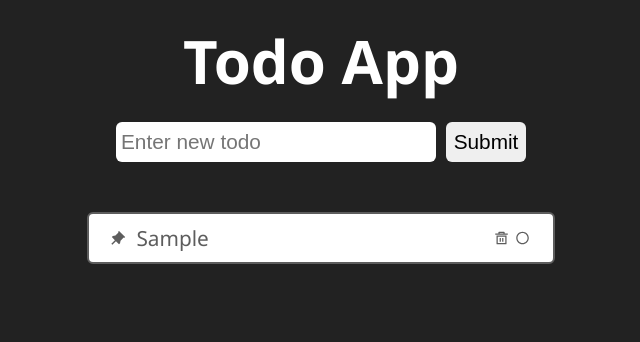
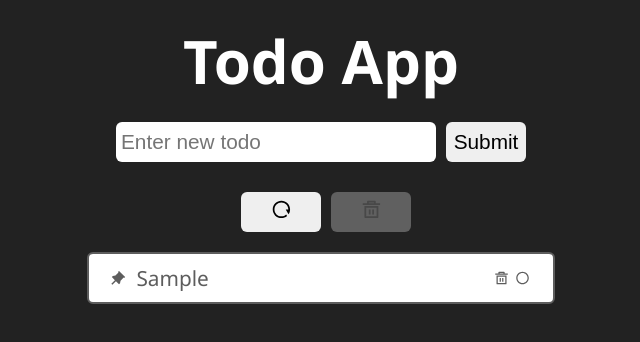
Before and after one commit to ShevViktoryia/Todo-app, a React (Create React App) app: page / in a window 1280 px wide. Both pictures are taken after typing "Sample" into the empty fields and a click on the input "Submit". Shown: the top 342 px of the page, without its empty margins (319-959 px from the left). Built offline with nearby package versions, Linux system fonts and the light colour scheme.

Commit message:
feat: add reset all todos and delete completed tasks functionality

```diff
--- a/src/App.js
+++ b/src/App.js
@@ -3,6 +3,7 @@ import { v4 as uuidv4 } from "uuid";
 import "./App.css";
 import TodoForm from "./components/TodoForm/TodoForm";
 import TodoList from "./components/TodoList/TodoList";
+import ActionButtons from "./components/ActionButtons/ActionButtons";
 function App() {
   const [todoList, setTodoList] = useState([]);
   function addNewTodo(text) {
@@ -27,10 +28,30 @@ function App() {
     );
   }
 
+  function resetTodoListHandler() {
+    setTodoList([]);
+  }
+
+  function deleteCompletedTodoHandler() {
+    setTodoList(todoList.filter((todo) => !todo.isCompleted));
+  }
+
+  const completedTodoCount = todoList.filter((todo) => todo.isCompleted).length;
+
   return (
     <div className="App">
       <h1>Todo App</h1>
       <TodoForm addTodo={addNewTodo} />
+      {!todoList.length ? (
+        <></>
+      ) : (
+        <ActionButtons
+          completedTodo={!!completedTodoCount}
+          resetTodoList={resetTodoListHandler}
+          deleteCompletedTodo={deleteCompletedTodoHandler}
+        />
+      )}
+
       <TodoList
         todos={todoList}
         deleteTodo={deleteTodoHandler}
--- /dev/null
+++ b/src/components/ActionButtons/ActionButtons.js
@@ -0,0 +1,21 @@
+import Button from "../UI/Button";
+import { RiRestartLine, RiDeleteBin5Line } from "react-icons/ri";
+
+function ActionButtons({ resetTodoList, deleteCompletedTodo, completedTodo }) {
+  return (
+    <>
+      <Button title="Reset tasks" onClick={resetTodoList}>
+        <RiRestartLine />
+      </Button>
+      <Button
+        title="Delete completed tasks"
+        onClick={deleteCompletedTodo}
+        disabled={!completedTodo}
+      >
+        <RiDeleteBin5Line />
+      </Button>
+    </>
+  );
+}
+
+export default ActionButtons;
--- a/src/components/UI/Button.js
+++ b/src/components/UI/Button.js
@@ -1,4 +1,15 @@
-function Button({ onClick, text }) {
-  return <button onClick={onClick}>{text}</button>;
+import styles from "./Button.module.css";
+
+function Button({ onClick, children, title, disabled = false }) {
+  return (
+    <button
+      className={styles.btn}
+      onClick={onClick}
+      title={title}
+      disabled={disabled}
+    >
+      {children}
+    </button>
+  );
 }
 export default Button;
--- a/src/components/UI/Button.module.css
+++ b/src/components/UI/Button.module.css
@@ -0,0 +1,18 @@
+.btn {
+  height: 40px;
+  width: 10%;
+  margin-left: 10px;
+  font-weight: 500;
+  font-size: 1.3rem;
+  border-radius: 6px;
+  vertical-align: middle;
+  border-color: antiquewhite;
+  cursor: pointer;
+  border: none;
+  transition: 0.5s;
+}
+
+.btn:hover {
+  background-color: rgb(164, 164, 243);
+  color: white;
+}
```
